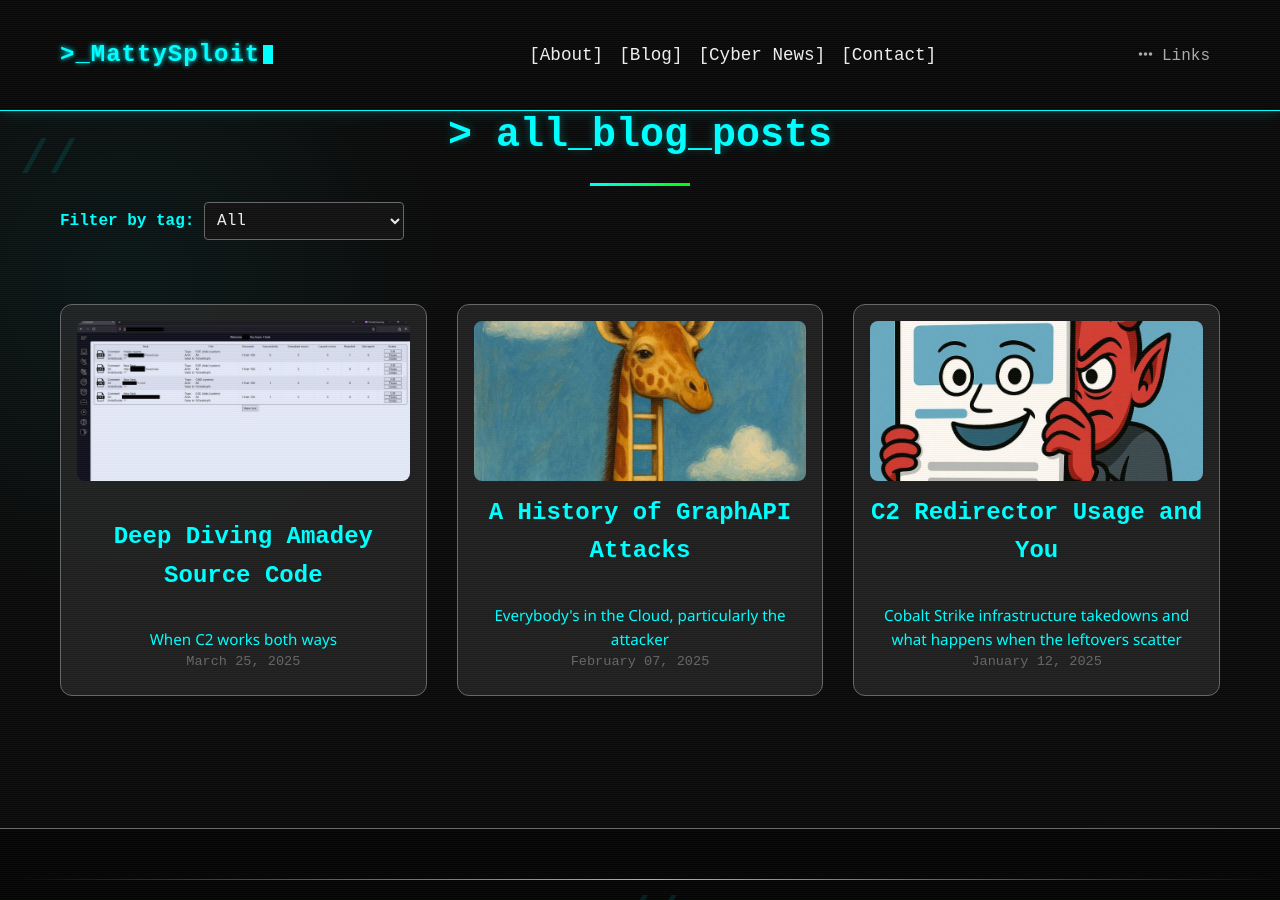
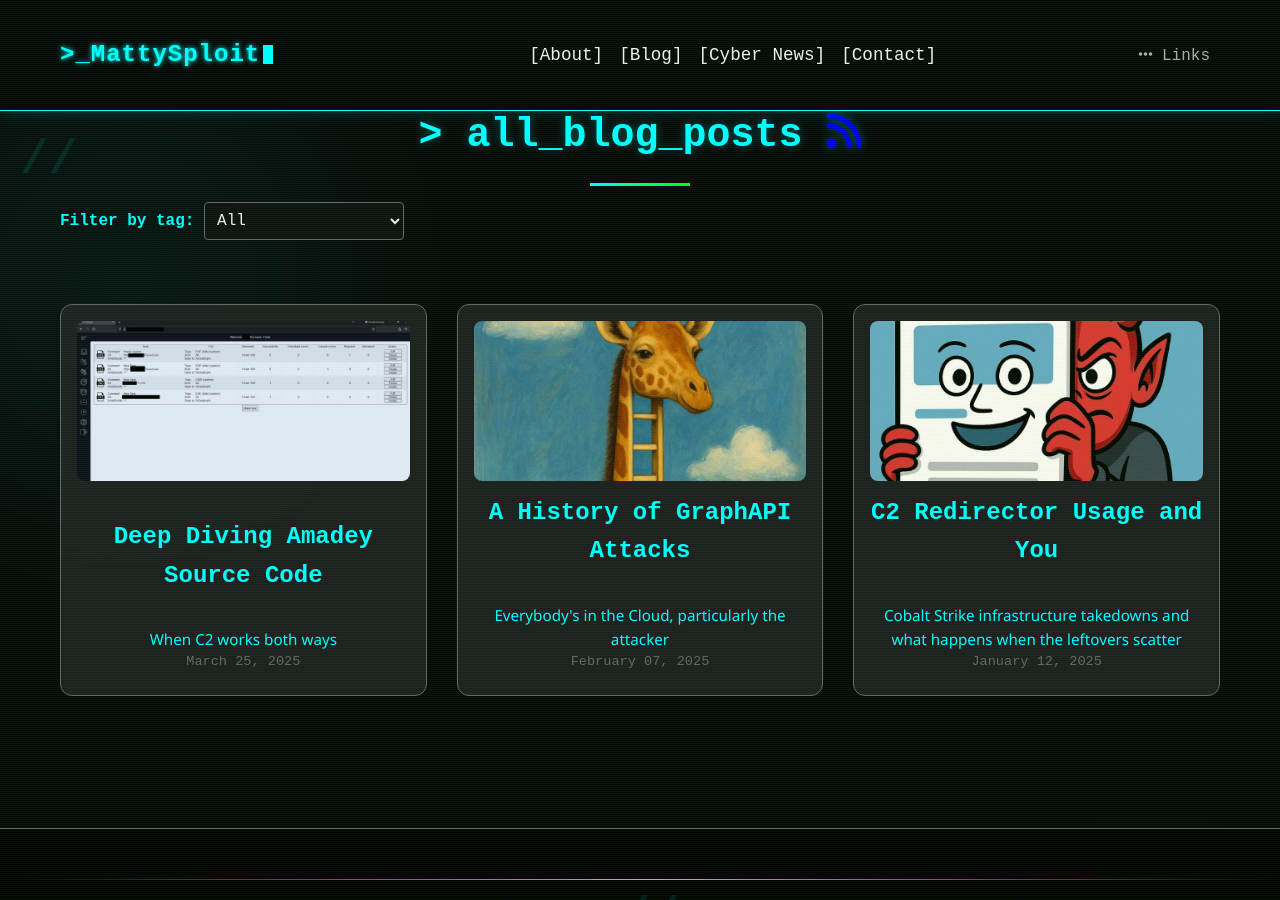
Before and after one commit to CTI-Buddy/cti-buddy.github.io, a Jekyll site: the page built from blog.html, in a window 1280 px wide and 900 px high. Built offline with Jekyll 4.4.1, drawn with Linux system fonts in a browser that asks for light colours.

Commit message:
Update blog.html

```diff
--- a/blog.html
+++ b/blog.html
@@ -6,7 +6,11 @@ permalink: /blog/
 
 <section class="section blog-section">
   <div class="container">
-    <h2 class="section-title">&gt; all_blog_posts</h2>
+    <h2 class="section-title">&gt; all_blog_posts
+  <a href="{{ "/feed.xml" | relative_url }}" title="RSS Feed" class="rss-icon">
+    <i class="fas fa-rss"></i>
+  </a>
+    </h2>
 
     <!-- Tag filter dropdown -->
     <div class="tag-filter">
```
